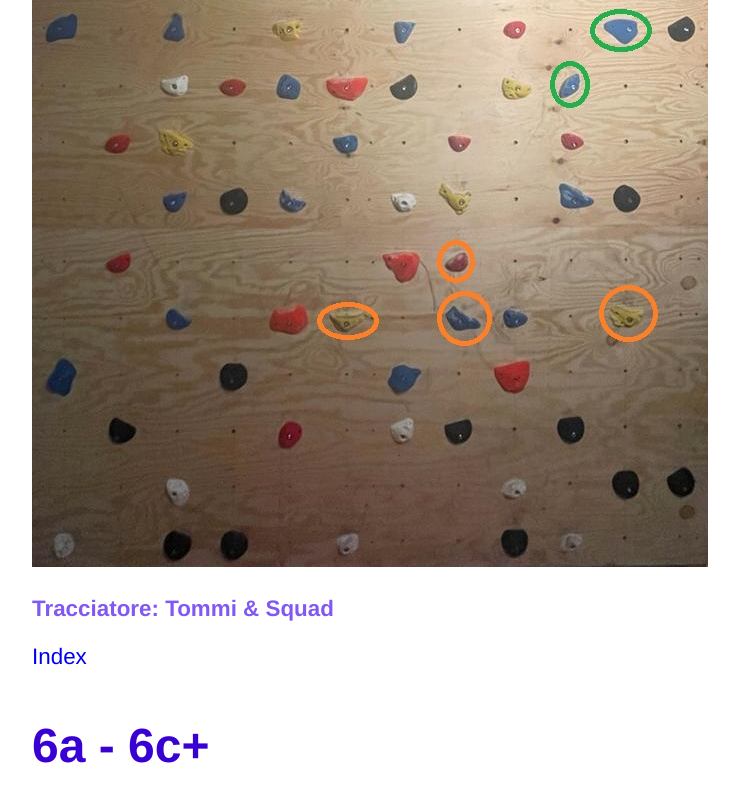
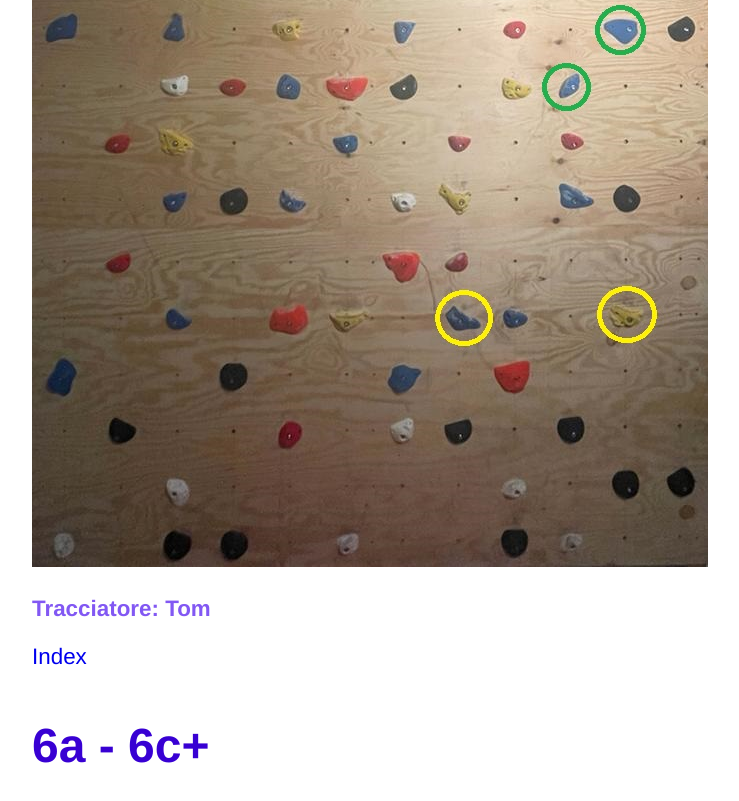
Before and after one commit to leobellesia/polayo, a plain HTML site: page index.html in a window 1280 px wide. Shown: the part 1437-2238 px from the top of the page, without its empty margins (160-899 px from the left). Drawn offline with Linux system fonts and the light colour scheme.

Commit message:
Small improvements to pics

```diff
--- a/index.html
+++ b/index.html
@@ -46,9 +46,9 @@
         <h1><a id="5">5a - 5c+</a></h1>
          <h2><a id="6_9">Normale (5c)</a></h2>
             <p>
-            <img src="/polayo/boulders/normale 5c.jpg">
+            <img src="/polayo/boulders/normale.jpg">
             </p>
-            <h3> Tracciatore: Tommi & Squad</h3>
+            <h3> Tracciatore: Tom</h3>
 
         <p><a href="#index">Index</a></p>
 
```
Also changed, not shown: boulders/normale 5c.jpg (deleted), boulders/normale.jpg (added), boulders/pippo 6b.jpg, boulders/pliè 6b.jpg, boulders/pluto 7a.jpg, boulders/spallucce.jpg.
